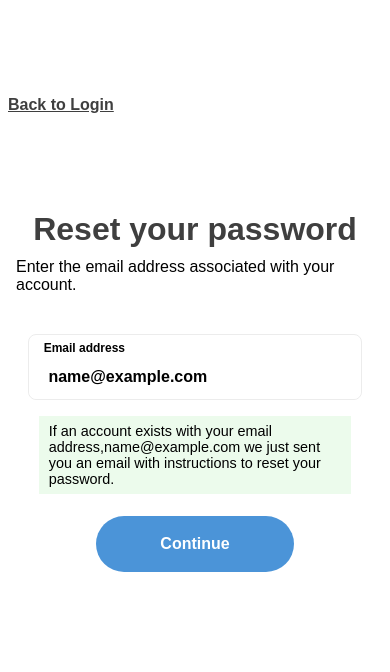
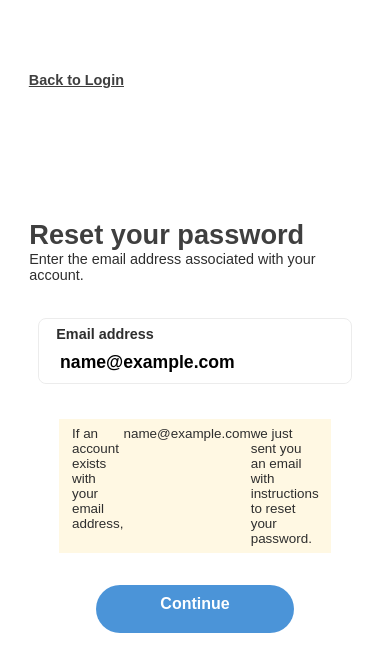
Before and after one commit to munahu/auth-app, a React (Create React App) app: page /reset-password in a window 390 px wide. Both pictures are taken after typing "name@example.com" into the empty fields and a click on the button "Continue". Shown: the top 672 px of the page. Built offline with nearby package versions, Linux system fonts and the light colour scheme; no server answers; a web font is replaced by a local one.

Commit message:
Minor changes to styles

```diff
--- a/src/App.css
+++ b/src/App.css
@@ -5,4 +5,5 @@ h2 {
 
 .App {
     font-family: 'Satoshi', sans-serif;
+    overflow-y: hidden;
 }
--- a/src/components/ResetPassword.js
+++ b/src/components/ResetPassword.js
@@ -21,9 +21,10 @@ function ResetPassword() {
     return (
         <div className={styles.resetPassword}>
             <form className={styles.form} onSubmit={handleSubmit}>
-                <Link to="/login">
+                <Link to="/login" className={styles.backToLogin}>
                     Back to Login
                 </Link>
+                <div className={styles.content}>
                     <div className={styles.headings}>
                         <h1 className={styles.heading}>Reset your password</h1>
                         <h2 className={styles.subheading}>
@@ -38,14 +39,14 @@ function ResetPassword() {
                     </div>
                     {   showEmailSentMessage &&
                         <div className={styles.emailSentMessage}>
-                        <span>
-                            If an account exists with your email address,
-                            {email} we just sent you an email with instructions to reset your password.
-                        </span>
+                            <span>If an account exists with your email address,</span>
+                            <span className={styles.email}>{email}</span>
+                            <span>we just sent you an email with instructions to reset your password.</span>
                         </div>
                     }
                     <div className={styles.buttonContainer}>
                         <button>Continue</button>
+                    </div>
                 </div>
              </form>
         </div>
--- a/src/components/SignUp.js
+++ b/src/components/SignUp.js
@@ -57,6 +57,10 @@ function SignUp() {
                     { error && <span className={styles.errorMessage}>{error}</span>}
                     <div className={`${styles.inputs} ${styles.signUpInputs}`}>
                         <div className={styles.section}>
+                            <label htmlFor="name">Full name</label>
+                            <input id="name" type="text" />
+                        </div>
+                        <div className={styles.section}>
                             <label htmlFor="email">Email address</label>
                             <input onChange={handleEmailChange} id="email" type="email" />
                         </div>
--- a/src/styles/AuthPage.module.css
+++ b/src/styles/AuthPage.module.css
@@ -3,7 +3,6 @@
     justify-content: center;
     align-items: center;
     height: 100vh;
-    background: #f0f0f0;
 }
 
 .headings {
@@ -35,8 +34,6 @@
 .form {
     border-radius: 15px;
     color: rgb(46, 46, 46);
-    background: white;
-    box-shadow: 10px 10px 10px rgb(240, 237, 237);
 }
 
 .content {
@@ -57,7 +54,7 @@
     display: flex;
     flex-direction: column;
     justify-content: center;
-    margin: 1em auto;
+    margin: 2.2em auto;
     height: 3.6em;
     border-radius: 8px;
     border: 1px solid rgb(236, 236, 236);
@@ -85,18 +82,26 @@
     font-size: 1rem;
 }
 
+.password {
+    margin-bottom: 1em;
+}
+
 .password input {
     letter-spacing: 0.5em;
     font-size: 1.1rem;
 }
 
 .forgotPassword {
-    margin: 0.8em;
+    display: flex;
+    justify-content: center;
+    width: 70%;
+    margin: 0 auto;
 }
 
 .forgotPassword a {
     cursor: pointer;
     font-size: 0.8rem;
+    font-weight: 700;
     color: rgb(46, 46, 46);
     text-decoration: 1px underline rgb(46, 46, 46);
 }
@@ -117,6 +122,7 @@
 
 .buttonContainer button {
     display: flex;
+    margin: 2em 0;
     padding: 0.6em 4em;
     height: 3em;
     border: none;
@@ -132,7 +138,6 @@
 @media(max-width: 518px) {
     .authPage {
         align-items: flex-start;
-        height: 90vh;
     }
 
     .heading {
@@ -144,12 +149,14 @@
     }
 
     .form {
-        margin-top: 3em;
+        margin-top: 2.5em;
         width: 100%;
     }
 
     .section {
-        width: 85%;
+        min-width: 300px;
+        max-width: 350px;
+        width: 80%;
         height: 4em;
     }
 
@@ -159,10 +166,6 @@
 
     .section input {
         font-size: 1.1rem;
-    }
-
-    .buttonContainer {
-        margin-top: 10vh 0;
     }
 }
 
@@ -183,14 +186,4 @@
     .section {
         width: 70%;
     }
-
-    .forgotPassword {
-        margin: 0.8em;
-        margin-left: 3.8em;
-    }
-
-    .buttonContainer {
-        margin: 1em 0;
-    }
-
 }
--- a/src/styles/ResetPassword.module.css
+++ b/src/styles/ResetPassword.module.css
@@ -3,22 +3,6 @@
     justify-content: center;
     align-items: center;
     height: 100vh;
-}
-
-.form {
-    margin: 0 auto;
-    width: 100%;
-    height: 50%;
-}
-
-.form a {
-    position: absolute;
-    top: 2em;
-    left: 2em;
-    margin: 0;
-    font-size: 0.9rem;
-    font-weight: bold;
-    color: rgb(63, 63, 63);
 }
 
 .headings {
@@ -29,43 +13,65 @@
 }
 
 .heading {
-    font-size: 2.2rem;
+    width: 100%;
     font-weight: 900;
     color: rgb(63, 63, 63);
 }
 
 .subheading {
     margin-top: 0.6em;
-    margin-bottom: 1.5em;
-    font-size: 1rem;
+    margin-bottom: 1em;
     font-weight: 400;
+}
+
+.subheading a {
+    margin-left: 0.5em;
+    cursor: pointer;
+    font-weight: 700;
+    color: rgb(46, 46, 46);
+    text-decoration: 2px underline rgb(46, 46, 46);
+}
+
+.form {
+    border-radius: 15px;
+    color: rgb(46, 46, 46);
+}
+
+.backToLogin {
+    position: absolute;
+    color: rgb(63, 63, 63);
+    font-weight: 700;
+    font-size: 0.9rem;
+}
+
+.content {
+    margin: 2em 0;
+}
+
+.emailSentMessage {
+    display: flex;
+    width: calc(70% - 2em);
+    margin: 0 auto;
+    padding: 0.5em 1em;
+    font-size: 0.84rem;
+    font-weight: 500;
+    background: rgba(255, 220, 122, 0.212);
 }
 
 .section {
     display: flex;
     flex-direction: column;
     justify-content: center;
-    margin: 1em auto;
+    margin: 2.2em auto;
     height: 3.6em;
-    width: 30%;
-    min-width: 300px;
     border-radius: 8px;
     border: 1px solid rgb(236, 236, 236);
 }
 
-.emailSentMessage {
-    margin: 0 auto;
-    padding: 0.5em 0.7em;
-    width: 75%;
-    font-size: 0.9rem;
-    background: rgba(103, 219, 99, 0.123);
-}
-
-
 .section label,
 .section input {
+    padding-left: 1.2em;
     cursor: text;
-    padding-left: 1.2em;
     font-weight: 700;
 }
 
@@ -75,13 +81,13 @@
 }
 
 .section input {
+    border-bottom-left-radius: 8px;
+    border-bottom-right-radius: 8px;
+    border: none;
+    box-sizing: border-box;
+    outline: none;
     height: 100%;
     font-size: 1rem;
-    outline: none;
-    border: none;
-    box-sizing: border-box;
-    border-bottom-left-radius: 8px;
-    border-bottom-right-radius: 8px;
 }
 
 .buttonContainer {
@@ -92,40 +98,81 @@
 
 .buttonContainer button {
     display: flex;
-    align-items: center;
-    margin-top: 1.4em;
+    margin: 2em 0;
     padding: 0.6em 4em;
-    height: 53%;
+    height: 3em;
+    border: none;
+    border-radius: 30px;
     cursor: pointer;
+    font-family: 'Satoshi', sans-serif;
     font-size: 1rem;
     font-weight: 700;
-    font-family: 'Satoshi', sans-serif;
-    border: none;
-    border-radius: 30px;
     background: rgba(17, 114, 204, 0.753);
     color: white;
 }
 
-
-
-@media(max-width: 456px) {
-    .form a {
-        top: 6em;
-        left: 0.5em;
-        font-size: 1rem;
+@media(max-width: 450px) {
+    .headings {
+        width: 85%;
+        margin: 0 auto;
     }
 
     .heading {
-        font-size: 2rem;
+        font-size: 1.7rem;
     }
 
     .subheading {
-        font-size: 1rem;
-        padding: 0 1em;
+        margin: 0 auto;
+        font-size: 0.9rem;
+    }
+
+    .form {
+        margin-top: 2.5em;
+        width: 100%;
+    }
+
+    .backToLogin {
+        top: 5em;
+        left: 2em;
     }
 
     .section {
+        min-width: 300px;
+        max-width: 350px;
+        width: 80%;
         height: 4em;
-        width: 85%;
+    }
+
+    .section label {
+        font-size: 0.9rem;
+    }
+
+    .section input {
+        font-size: 1.1rem;
     }
 }
+
+@media(min-width: 451px) {
+    .heading {
+        text-align: center;
+        font-size: 2.1rem;
+    }
+
+    .subheading {
+        font-size: 1.1rem;
+    }
+
+    .form {
+        width: 40%;
+        min-width: 480px;
+    }
+
+    .backToLogin {
+        top: 4em;
+        left: 2em;
+    }
+
+    .section {
+        width: 70%;
+    }
+}
```
Also changed, not shown: 1 other file (tests, documents, lock files or other folders). Lines whose indentation alone changed are shown as unchanged.
